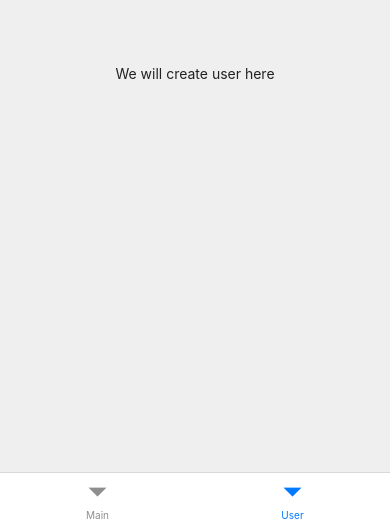
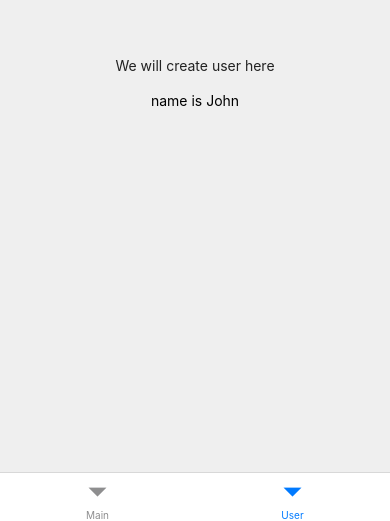
Before and after one commit to SooBinSuh/MovieApp, a React Native app: screen /User in a window 390 px wide. Shown: the part 323-844 px from the top of the page. Built offline with nearby package versions, Linux system fonts and the light colour scheme; no server answers.

Commit message:
added zustand

```diff
--- a/package.json
+++ b/package.json
@@ -17,7 +17,8 @@
     "react-native": "0.73.2",
     "react-native-safe-area-context": "^4.8.2",
     "react-native-screens": "^3.29.0",
-    "react-native-vector-icons": "^10.0.3"
+    "react-native-vector-icons": "^10.0.3",
+    "zustand": "^4.4.7"
   },
   "devDependencies": {
     "@babel/core": "^7.20.0",
--- /dev/null
+++ b/src/@types/IUser.d.ts
@@ -0,0 +1,6 @@
+import {IMovie} from './IMovie';
+
+export type IUser = {
+  name: string;
+  favs: {[favId: number]: IMovie};
+};
--- /dev/null
+++ b/src/store/userStore.ts
@@ -0,0 +1,24 @@
+import {create} from 'zustand';
+import {IMovie} from '../@types/IMovie';
+import {persist} from 'zustand/middleware';
+import { IUser } from '../@types/IUser';
+
+type UserStoreFunctions = {
+  addFav: (fav: IMovie) => void;
+  addFavById: (favId: number) => void;
+  removeFav: (favId: number) => void;
+};
+export const useUserStore = create(
+  persist<IUser & UserStoreFunctions>(
+    (set, get) => ({
+      name: 'John',
+      favs: {},
+      addFav: () => {},
+      addFavById: () => {},
+      removeFav:()=>{},
+    }),
+    {
+      name: 'HYDRAGE::USER',
+    },
+  ),
+);
--- a/src/views/user/User.tsx
+++ b/src/views/user/User.tsx
@@ -1,11 +1,14 @@
 import { StyleSheet, Text, View } from "react-native"
 import { ColorConstants, FontConstants, SizeConstants } from "../../constants/Constants"
+import { useUserStore } from "../../store/userStore"
 
 const User = () => {
+    const name = useUserStore(state => state.name);
+
     return (
         <View style={styles.placeholderContainer}>
             <Text style={styles.placeholder}>We will create user here</Text>
-
+            <Text>name is {name}</Text>
         </View>
     )
 }
```
Also changed, not shown: src/views/genre/Genre.tsx (+0 -7 lines), 1 other file (tests, documents, lock files or other folders).
